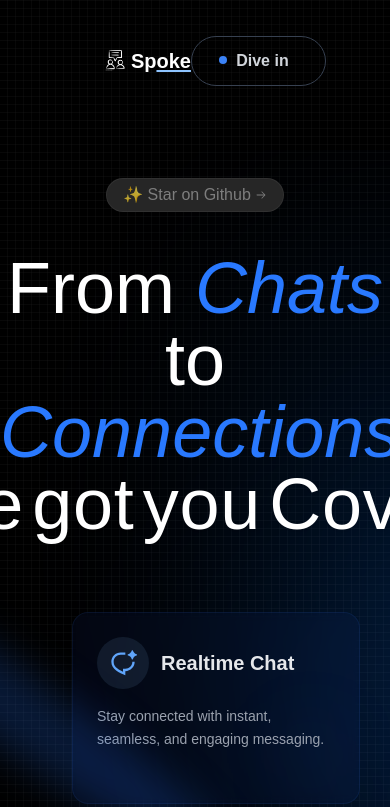
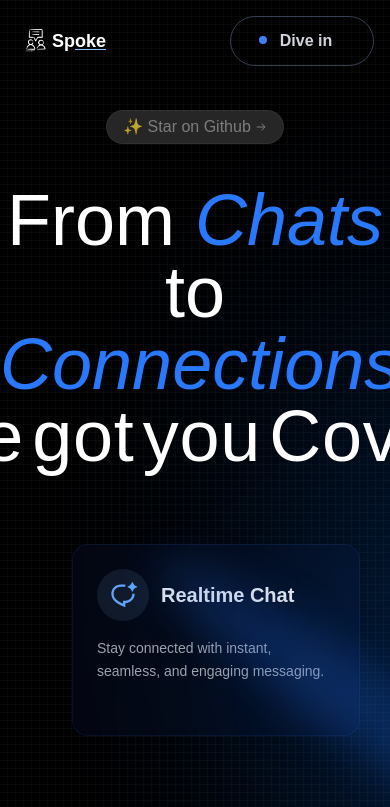
Before and after one commit to divyansharma001/Spoke, a Next.js app in the folder client/: page / in a window 390 px wide. Shown: the top 807 px of the page. Built offline with nearby package versions, Linux system fonts and the light colour scheme.

Commit message:
Made Navbar responsive

```diff
--- a/client/src/components/Header.tsx
+++ b/client/src/components/Header.tsx
@@ -6,24 +6,27 @@ import InteractiveHoverButton from "./ui/interactive-hover-button";
 const Navbar = () => {
   return (
     <>
-      <div className="bg-black text-white flex justify-between p-16 pt-9 bg-grid-small-white/[0.2]">
-      <Spotlight
-        className="-top-40 left-0 md:left-60 md:-top-20"
-        fill="#2979FF"
-      />
-        <div className="pl-10 flex items-center space-x-1">
+      <div className="bg-black text-white flex justify-between p-4 sm:p-8 md:p-16 md:pt-9 bg-grid-small-white/[0.2]">
+        <Spotlight
+          className="-top-32 left-96 "
+          fill="#2979FF"
+        />
+        <div className="flex items-center space-x-1 pl-2 sm:pl-6 md:pl-10">
           <div className="text-white">
             <Image
               alt="logo"
               src={logo}
-              height={30}
-              width={30}
+              height={24}
+              width={24}
+              className="sm:h-[28px] sm:w-[28px] md:h-[30px] md:w-[30px]"
               style={{ filter: "invert(1) brightness(2)" }}
             />
           </div>
-          <div className="text-xl font-semibold">Sp<span className="underline underline-offset-2 decoration-solid decoration-[#8ec4ff]">oke</span></div>
+          <div className="text-lg sm:text-xl font-semibold">
+            Sp<span className="underline underline-offset-2 decoration-solid decoration-[#8ec4ff]">oke</span>
+          </div>
         </div>
-        <InteractiveHoverButton/>
+        <InteractiveHoverButton />
       </div>
     </>
   );
```
